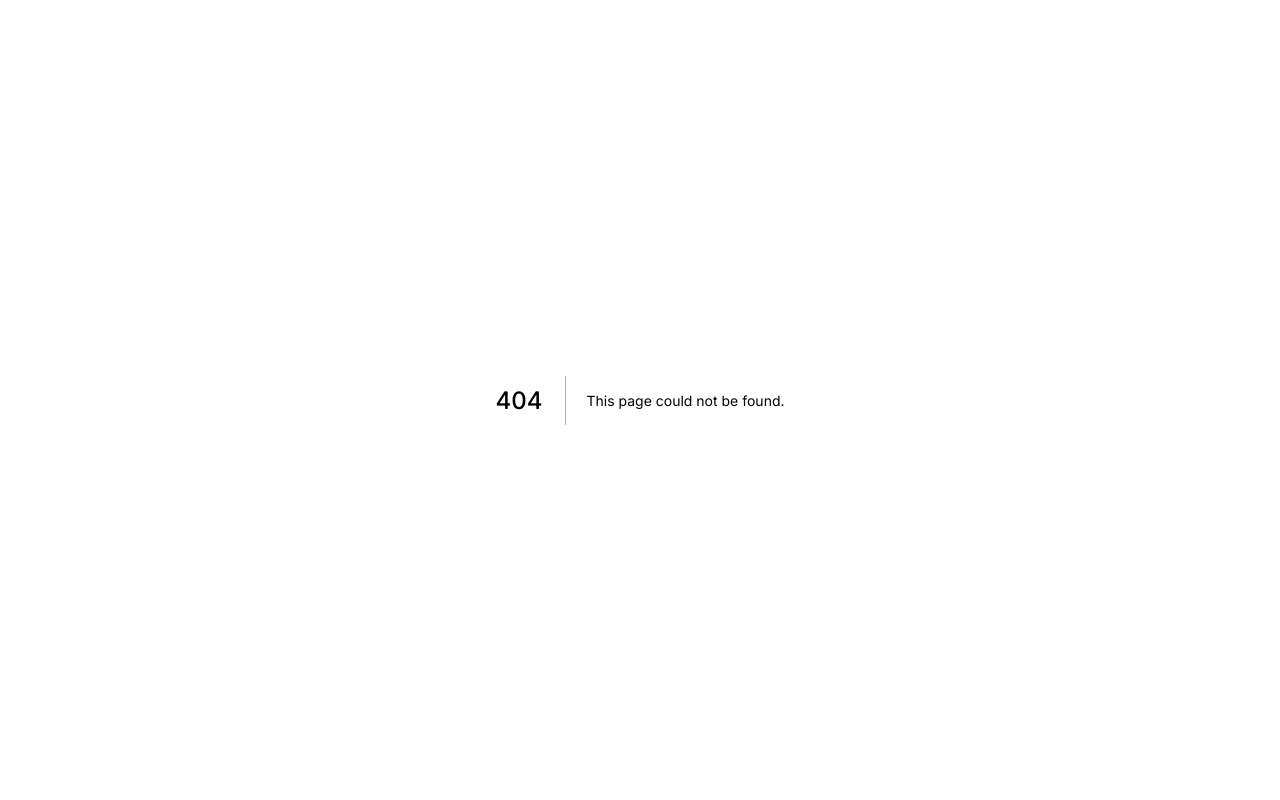
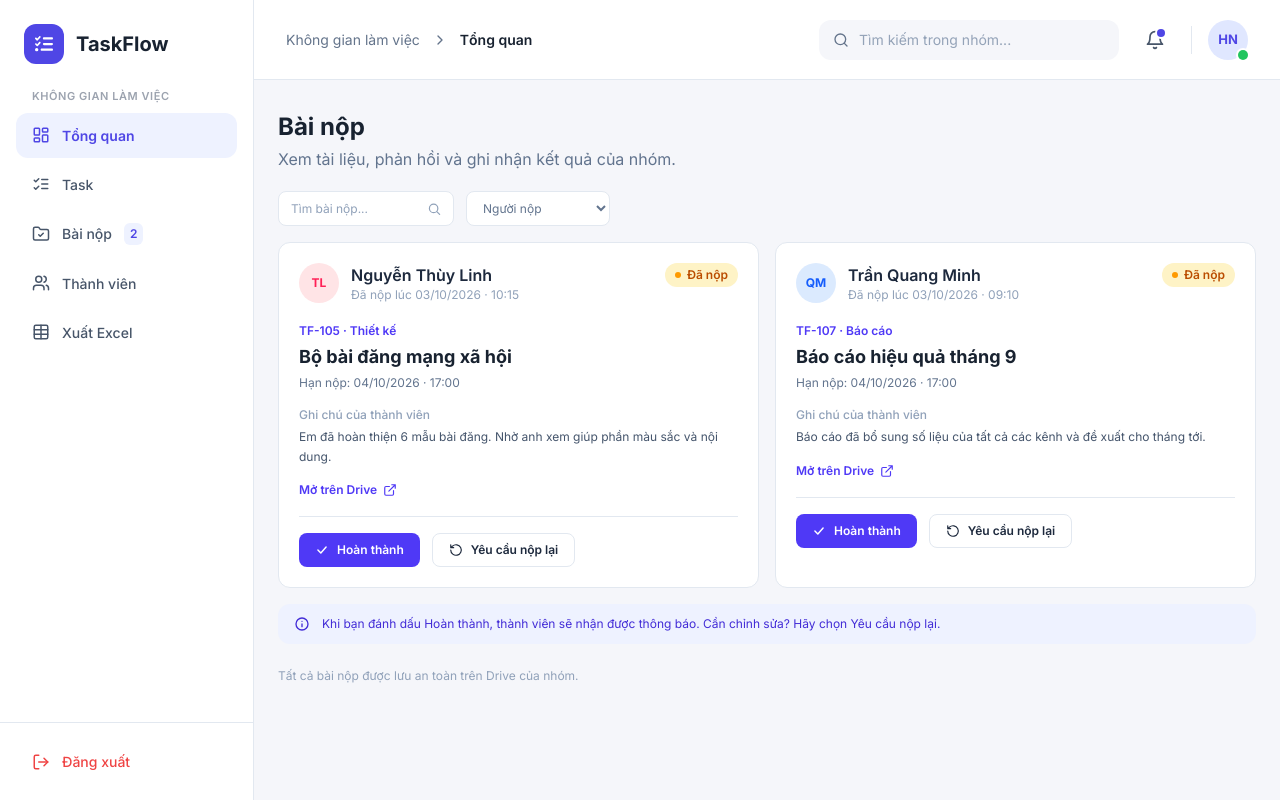
Before and after one commit to NamCodeCach/TaskFlow, a Next.js app: page /submit-task/list in a window 1280 px wide. Before the commit this address had no page. Built offline with nearby package versions, Linux system fonts and the light colour scheme.

Commit message:
làm trang bài nộp phía admin

```diff
--- /dev/null
+++ b/app/(home)/(dashboard)/submit-task/list/page.tsx
@@ -0,0 +1,217 @@
+export default function BaiNopList() {
+  return (
+    <div className="flex-1 ">
+      <h1 className="text-2xl font-bold text-text">Bài nộp</h1>
+      <p className="mt-1 text-slate-500">Xem tài liệu, phản hồi và ghi nhận kết quả của nhóm.</p>
+
+      <div className="mt-5 flex flex-wrap items-center justify-between gap-3">
+        <div className="flex gap-3">
+          <label className="flex w-44 items-center justify-between rounded-lg border border-slate-200 bg-white px-3 py-2 text-xs">
+            <input
+              type="text"
+              placeholder="Tìm bài nộp..."
+              className="w-full bg-transparent placeholder:text-slate-400 focus:outline-none"
+            />
+            <svg
+              className="h-4 w-4 text-slate-400"
+              viewBox="0 0 24 24"
+              fill="none"
+              stroke="currentColor"
+              strokeWidth="2"
+              strokeLinecap="round"
+            >
+              <circle cx="11" cy="11" r="7" />
+              <path d="M21 21l-4.3-4.3" />
+            </svg>
+          </label>
+          <select className="w-36 rounded-lg border border-slate-200 bg-white px-3 py-2 text-xs text-slate-500">
+            <option>Người nộp</option>
+            <option>Nguyễn Thùy Linh</option>
+            <option>Trần Quang Minh</option>
+          </select>
+        </div>
+      </div>
+
+      {/* list submit task user */}
+      <div className="mt-4 grid gap-4 lg:grid-cols-2">
+        <article className="rounded-xl border border-slate-200 bg-white p-5">
+          <div className="flex items-start justify-between">
+            <div className="flex items-center gap-3">
+              <span className="grid h-10 w-10 place-items-center rounded-full bg-rose-100 text-xs font-bold text-rose-500">
+                TL
+              </span>
+              <div>
+                <p className="font-semibold text-slate-800">Nguyễn Thùy Linh</p>
+                <p className="text-xs text-slate-400">Đã nộp lúc 03/10/2026 · 10:15</p>
+              </div>
+            </div>
+            <span className="inline-flex items-center gap-1.5 rounded-full bg-amber-100 px-2.5 py-1 text-xs font-semibold text-amber-700">
+              <span className="h-1.5 w-1.5 rounded-full bg-amber-500"></span>Đã nộp
+            </span>
+          </div>
+          <p className="mt-5 text-xs font-semibold text-indigo-600">TF-105 · Thiết kế</p>
+          <h2 className="mt-1 text-lg font-bold text-text">Bộ bài đăng mạng xã hội</h2>
+          <p className="mt-1 text-xs text-slate-500">Hạn nộp: 04/10/2026 · 17:00</p>
+
+          <p className="mt-4 text-xs font-medium text-slate-400">Ghi chú của thành viên</p>
+          <p className="mt-1 text-xs leading-relaxed text-slate-600">
+            Em đã hoàn thiện 6 mẫu bài đăng. Nhờ anh xem giúp phần màu sắc và nội dung.
+          </p>
+          <a
+            href="#"
+            className="mt-4 inline-flex items-center gap-1.5 text-xs font-semibold text-indigo-600"
+          >
+            Mở trên Drive
+            <svg
+              className="h-3.5 w-3.5"
+              viewBox="0 0 24 24"
+              fill="none"
+              stroke="currentColor"
+              strokeWidth="2"
+              strokeLinecap="round"
+              strokeLinejoin="round"
+            >
+              <path d="M18 13v6a2 2 0 0 1-2 2H5a2 2 0 0 1-2-2V8a2 2 0 0 1 2-2h6M15 3h6v6M10 14L21 3" />
+            </svg>
+          </a>
+
+          <div className="mt-4 flex gap-3 border-t border-slate-200 pt-4">
+            <button
+              type="button"
+              className="inline-flex items-center gap-2 rounded-lg bg-indigo-600 px-4 py-2 text-xs font-semibold text-white"
+            >
+              <svg
+                className="h-3.5 w-3.5"
+                viewBox="0 0 24 24"
+                fill="none"
+                stroke="currentColor"
+                strokeWidth="2.5"
+                strokeLinecap="round"
+                strokeLinejoin="round"
+              >
+                <path d="M5 12l5 5 9-10" />
+              </svg>
+              Hoàn thành
+            </button>
+            <button
+              type="button"
+              className="inline-flex items-center gap-2 rounded-lg border border-slate-200 bg-white px-4 py-2 text-xs font-semibold text-slate-800"
+            >
+              <svg
+                className="h-3.5 w-3.5"
+                viewBox="0 0 24 24"
+                fill="none"
+                stroke="currentColor"
+                strokeWidth="2"
+                strokeLinecap="round"
+                strokeLinejoin="round"
+              >
+                <path d="M3 12a9 9 0 1 0 3-6.7L3 8M3 3v5h5" />
+              </svg>
+              Yêu cầu nộp lại
+            </button>
+          </div>
+        </article>
+
+        <article className="rounded-xl border border-slate-200 bg-white p-5">
+          <div className="flex items-start justify-between">
+            <div className="flex items-center gap-3">
+              <span className="grid h-10 w-10 place-items-center rounded-full bg-blue-100 text-xs font-bold text-blue-600">
+                QM
+              </span>
+              <div>
+                <p className="font-semibold text-slate-800">Trần Quang Minh</p>
+                <p className="text-xs text-slate-400">Đã nộp lúc 03/10/2026 · 09:10</p>
+              </div>
+            </div>
+            <span className="inline-flex items-center gap-1.5 rounded-full bg-amber-100 px-2.5 py-1 text-xs font-semibold text-amber-700">
+              <span className="h-1.5 w-1.5 rounded-full bg-amber-500"></span>Đã nộp
+            </span>
+          </div>
+          <p className="mt-5 text-xs font-semibold text-indigo-600">TF-107 · Báo cáo</p>
+          <h2 className="mt-1 text-lg font-bold text-text">Báo cáo hiệu quả tháng 9</h2>
+          <p className="mt-1 text-xs text-slate-500">Hạn nộp: 04/10/2026 · 17:00</p>
+
+          <p className="mt-4 text-xs font-medium text-slate-400">Ghi chú của thành viên</p>
+          <p className="mt-1 text-xs leading-relaxed text-slate-600">
+            Báo cáo đã bổ sung số liệu của tất cả các kênh và đề xuất cho tháng tới.
+          </p>
+          <a
+            href="#"
+            className="mt-4 inline-flex items-center gap-1.5 text-xs font-semibold text-indigo-600"
+          >
+            Mở trên Drive
+            <svg
+              className="h-3.5 w-3.5"
+              viewBox="0 0 24 24"
+              fill="none"
+              stroke="currentColor"
+              strokeWidth="2"
+              strokeLinecap="round"
+              strokeLinejoin="round"
+            >
+              <path d="M18 13v6a2 2 0 0 1-2 2H5a2 2 0 0 1-2-2V8a2 2 0 0 1 2-2h6M15 3h6v6M10 14L21 3" />
+            </svg>
+          </a>
+
+          <div className="mt-4 flex gap-3 border-t border-slate-200 pt-4">
+            <button
+              type="button"
+              className="inline-flex items-center gap-2 rounded-lg bg-indigo-600 px-4 py-2 text-xs font-semibold text-white"
+            >
+              <svg
+                className="h-3.5 w-3.5"
+                viewBox="0 0 24 24"
+                fill="none"
+                stroke="currentColor"
+                strokeWidth="2.5"
+                strokeLinecap="round"
+                strokeLinejoin="round"
+              >
+                <path d="M5 12l5 5 9-10" />
+              </svg>
+              Hoàn thành
+            </button>
+            <button
+              type="button"
+              className="inline-flex items-center gap-2 rounded-lg border border-slate-200 bg-white px-4 py-2 text-xs font-semibold text-slate-800"
+            >
+              <svg
+                className="h-3.5 w-3.5"
+                viewBox="0 0 24 24"
+                fill="none"
+                stroke="currentColor"
+                strokeWidth="2"
+                strokeLinecap="round"
+                strokeLinejoin="round"
+              >
+                <path d="M3 12a9 9 0 1 0 3-6.7L3 8M3 3v5h5" />
+              </svg>
+              Yêu cầu nộp lại
+            </button>
+          </div>
+        </article>
+      </div>
+      {/* End list submit task user */}
+
+      <div className="mt-4 flex items-center gap-3 rounded-xl bg-indigo-50 px-4 py-3 text-xs text-indigo-700">
+        <svg
+          className="h-4 w-4 shrink-0"
+          viewBox="0 0 24 24"
+          fill="none"
+          stroke="currentColor"
+          strokeWidth="2"
+          strokeLinecap="round"
+        >
+          <circle cx="12" cy="12" r="9" />
+          <path d="M12 16v-4M12 8h.01" />
+        </svg>
+        Khi bạn đánh dấu Hoàn thành, thành viên sẽ nhận được thông báo. Cần chỉnh sửa? Hãy chọn Yêu
+        cầu nộp lại.
+      </div>
+      <p className="mt-6 text-xs text-slate-400">
+        Tất cả bài nộp được lưu an toàn trên Drive của nhóm.
+      </p>
+    </div>
+  );
+}
```
